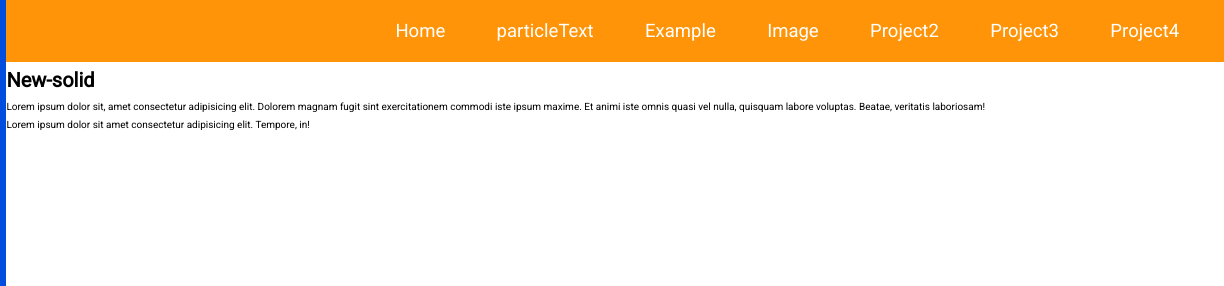
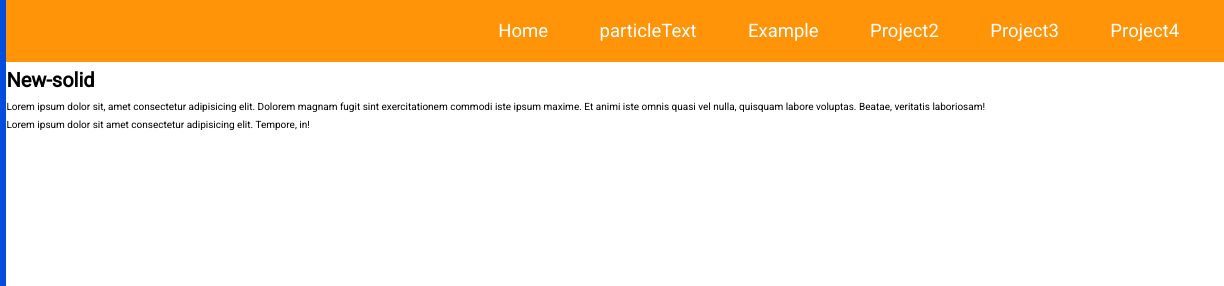
Before and after one commit to markdewit/new-solid, a plain HTML site: page index.html in a window 1280 px wide. Shown: the top 286 px of the page, 56-1280 px from the left. Drawn offline with Linux system fonts and the light colour scheme.

```diff
--- a/navigation.html
+++ b/navigation.html
@@ -9,7 +9,7 @@
             <li><a href="/new-solid/"><span>Home</span></a></li>
             <li><a href="particleText.html"><span>particleText</span></a></li>
             <li><a href="Example.html"><span>Example</span></a></li>
-            <li><a href="image.html"><span>Image</span></a></li>
+
             <li><a href="#"><span>Project2</span></a></li>
             <li><a href="#"><span>Project3</span></a></li>
             <li><a href="#"><span>Project4</span></a></li>
```
